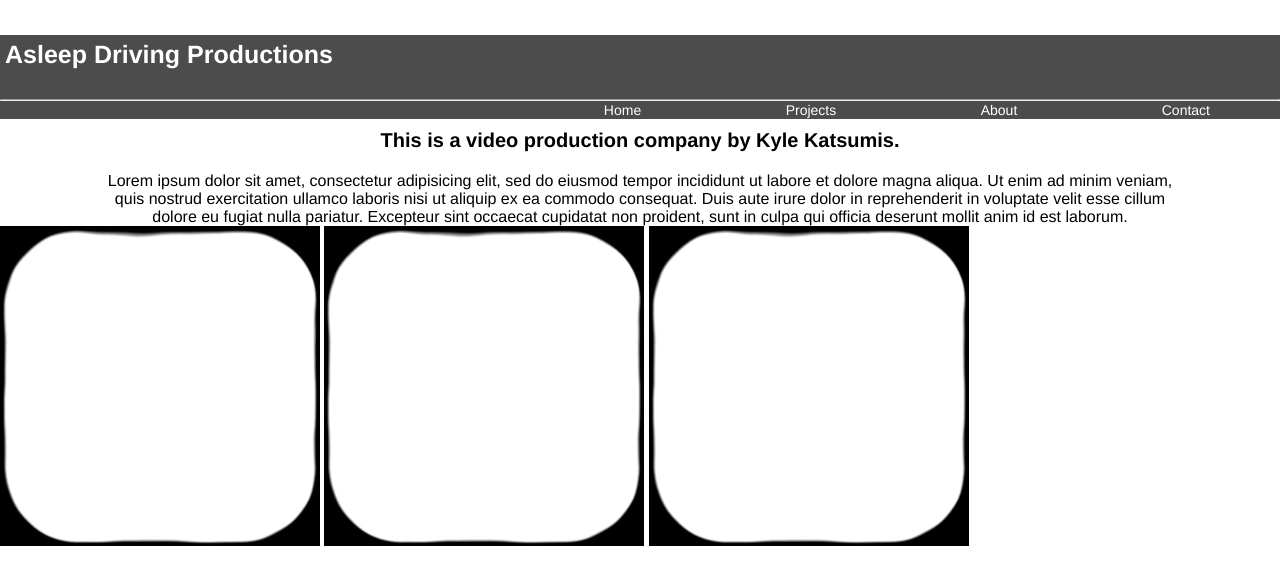
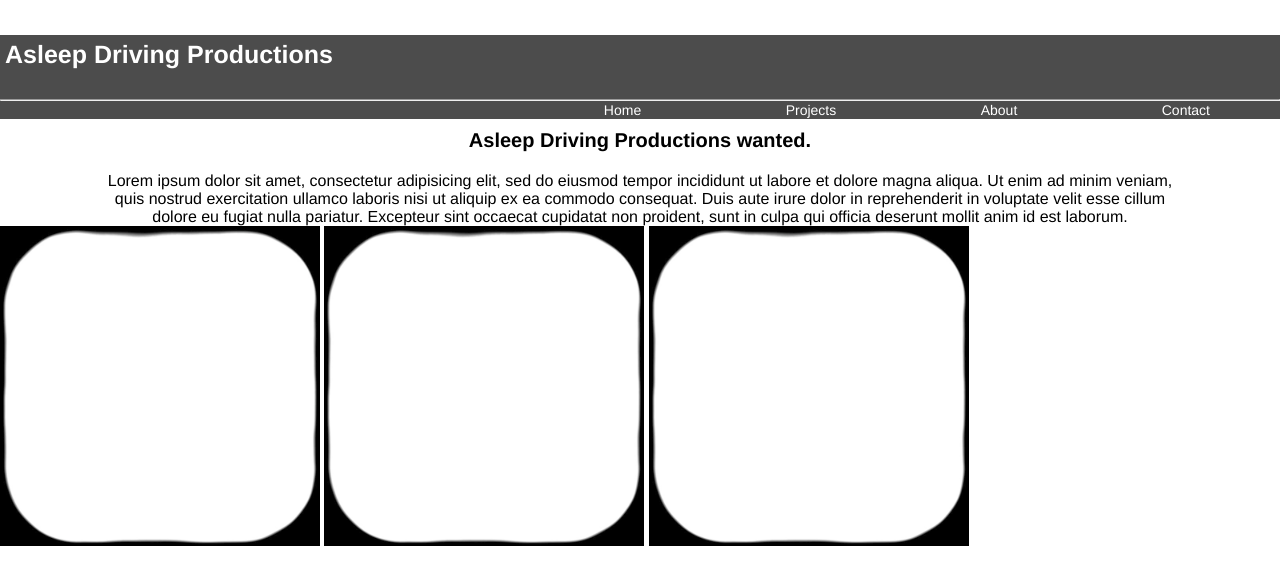
Before and after one commit to kylekatsumis/kylekatsumis.github.io, a plain HTML site: page unit_3/index.html in a window 1280 px wide. Drawn offline with Linux system fonts and the light colour scheme.

Commit message:
Slogan Updated

```diff
--- a/unit_3/index.html
+++ b/unit_3/index.html
@@ -20,7 +20,7 @@
 
   	</header>
 
-		<h2>This is a video production company by Kyle Katsumis.</h2>
+		<h2>Asleep Driving Productions wanted.</h2>
 
 		<p>Lorem ipsum dolor sit amet, consectetur adipisicing elit, sed do eiusmod
 		tempor incididunt ut labore et dolore magna aliqua. Ut enim ad minim veniam,
```
